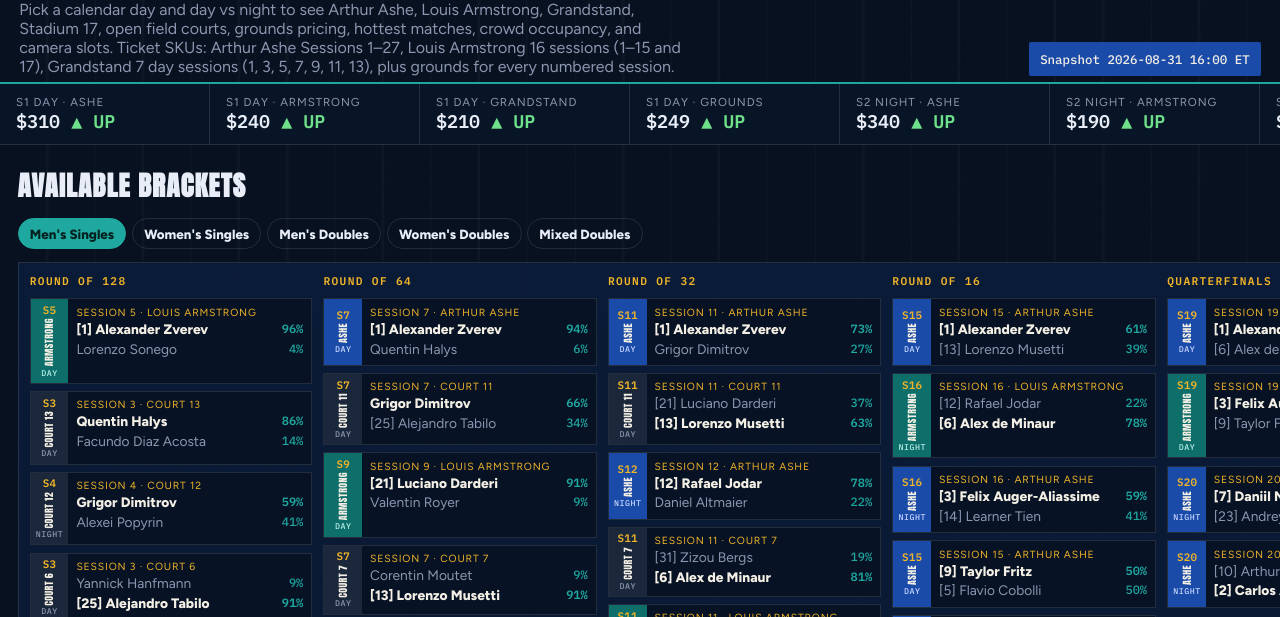
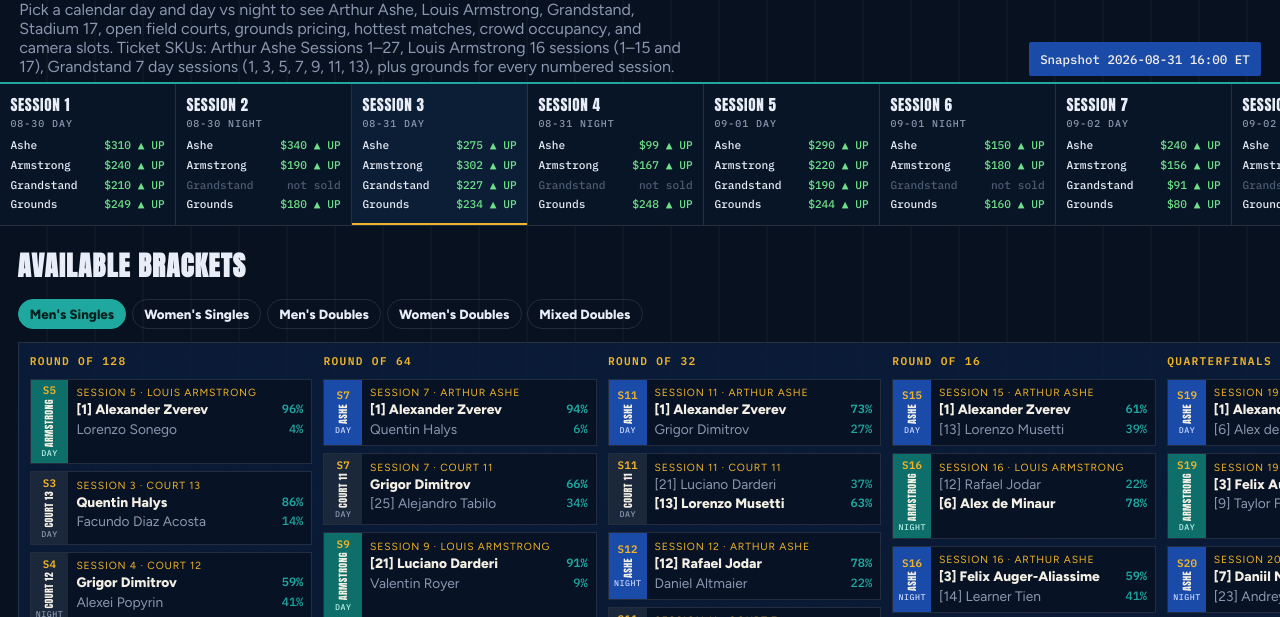
Before and after one commit to JW125/usopen-2026, a website: page index.html in a window 1280 px wide. Shown: the part 123-740 px from the top of the page. Drawn offline with Linux system fonts and the light colour scheme.

Commit message:
Put all 27 ticket sessions on the top horizontal scroll
Each column is a numbered session with Ashe, Armstrong, Grandstand, and grounds (or not sold).

```diff
--- a/css/app.css
+++ b/css/app.css
@@ -78,24 +78,54 @@ h1 span { color: var(--court); }
 .ticker {
   display: flex;
   gap: 0;
-  overflow: auto;
+  overflow-x: auto;
+  overflow-y: hidden;
   border-bottom: 1px solid var(--stroke);
   background: #081526;
+  scrollbar-color: var(--court) #081526;
+  scrollbar-width: thin;
 }
-.tick {
-  min-width: 210px;
-  padding: 0.7rem 1rem;
+.ticker::-webkit-scrollbar { height: 10px; }
+.ticker::-webkit-scrollbar-thumb { background: var(--court); border-radius: 0; }
+.sess-col {
+  flex: 0 0 176px;
+  padding: 0.55rem 0.65rem 0.65rem;
   border-right: 1px solid var(--stroke);
+}
+.sess-col.on { background: #0c1d36; box-shadow: inset 0 -2px 0 var(--sodium); }
+.sess-col .hd {
+  font-family: var(--font-display);
+  letter-spacing: 0.04em;
+  text-transform: uppercase;
+  font-size: 0.95rem;
+  margin-bottom: 0.35rem;
+  display: flex;
+  flex-direction: column;
+  gap: 0.05rem;
+}
+.sess-col .hd span {
+  font-family: var(--font-mono);
+  font-size: 0.62rem;
+  letter-spacing: 0.1em;
+  color: var(--muted);
+  font-weight: 500;
+}
+.sku {
+  display: flex;
+  justify-content: space-between;
+  gap: 0.4rem;
+  width: 100%;
+  background: none;
+  border: 0;
+  color: var(--ink);
+  font-family: var(--font-mono);
+  font-size: 0.7rem;
+  padding: 0.18rem 0;
   cursor: pointer;
+  text-align: left;
 }
-.tick:hover { background: #0c1d36; }
-.tick .v { font-size: 0.72rem; color: var(--muted); text-transform: uppercase; letter-spacing: 0.08em; }
-.tick .p {
-  font-family: var(--font-mono);
-  font-size: 1.15rem;
-  font-weight: 600;
-}
-.tick .d { font-size: 0.78rem; font-weight: 800; text-transform: uppercase; }
+.sku:hover { color: var(--sodium); }
+.sku.na { color: #4d5b73; cursor: default; }
 .up { color: var(--buy); }
 .down { color: var(--sell); }
 .flat { color: var(--flat); }
--- a/index.html
+++ b/index.html
@@ -31,7 +31,7 @@
       </div>
       <div id="asof" class="asof">Snapshot</div>
     </header>
-    <div id="ticker" class="ticker" aria-label="grounds and Arthur Ashe pricing ticker"></div>
+    <div id="ticker" class="ticker" aria-label="Sessions 1 through 27 ticket prices, horizontal scroll"></div>
     <main id="app" class="layout">
       <section class="panel" aria-labelledby="bracket-title">
         <h2 id="bracket-title">Available brackets</h2>
--- a/js/app.js
+++ b/js/app.js
@@ -49,37 +49,69 @@
     var host = el("ticker");
     if (!host) return;
     var catalog = ticketRows();
-    host.innerHTML = catalog
-      .map(function (t) {
-        return (
-          '<div class="tick" data-date="' +
+    var byS = {};
+    catalog.forEach(function (t) {
+      if (!byS[t.sessionNumber]) {
+        byS[t.sessionNumber] = { sessionNumber: t.sessionNumber, date: t.date, dayNight: t.dayNight, cells: {} };
+      }
+      byS[t.sessionNumber].cells[t.venue] = t;
+    });
+    var cols = ["Arthur Ashe", "Louis Armstrong", "Grandstand", "Grounds"];
+    var html = "";
+    for (var n = 1; n <= 27; n++) {
+      var row = byS[n];
+      if (!row) continue;
+      var on = state.date === row.date && state.dayNight === row.dayNight;
+      html +=
+        '<div class="sess-col' +
+        (on ? " on" : "") +
+        '" data-date="' +
+        row.date +
+        '" data-dn="' +
+        row.dayNight +
+        '"><div class="hd">Session ' +
+        n +
+        '<span>' +
+        row.date.slice(5) +
+        " " +
+        row.dayNight +
+        "</span></div>";
+      cols.forEach(function (venue) {
+        var t = row.cells[venue];
+        if (!t) {
+          html += '<div class="sku na"><span>' + ENG.venueShort(venue) + "</span><span>not sold</span></div>";
+          return;
+        }
+        html +=
+          '<button class="sku" type="button" data-date="' +
           t.date +
           '" data-dn="' +
           t.dayNight +
           '" data-venue="' +
-          t.venue +
-          '"><div class="v">S' +
-          t.sessionNumber +
-          " " +
-          t.dayNight +
-          " · " +
-          ENG.venueShort(t.venue) +
-          '</div><div class="p">' +
-          money(t.resale) +
-          " <span class='" +
+          venue +
+          '"><span>' +
+          ENG.venueShort(venue) +
+          "</span><span class='" +
           dirClass(t.direction) +
           "'>" +
+          money(t.resale) +
+          " " +
           dirArrow(t.direction) +
-          "</span></div></div>"
-        );
-      })
-      .join("");
-    host.querySelectorAll(".tick[data-date]").forEach(function (tick) {
-      tick.addEventListener("click", function () {
-        state.date = tick.getAttribute("data-date");
-        state.dayNight = tick.getAttribute("data-dn");
-        state.focusVenue = tick.getAttribute("data-venue");
-        render();
+          "</span></button>";
+      });
+      html += "</div>";
+    }
+    host.innerHTML = html;
+    host.querySelectorAll(".sku[data-date], .sess-col").forEach(function (node) {
+      node.addEventListener("click", function (ev) {
+        ev.stopPropagation();
+        var t = ev.currentTarget;
+        if (t.getAttribute("data-date")) {
+          state.date = t.getAttribute("data-date");
+          state.dayNight = t.getAttribute("data-dn");
+          if (t.getAttribute("data-venue")) state.focusVenue = t.getAttribute("data-venue");
+          render();
+        }
       });
     });
   }
```
Also changed, not shown: tests/page.test.js (+1 -0 lines), tests/script-load.test.js (+3 -0 lines).
